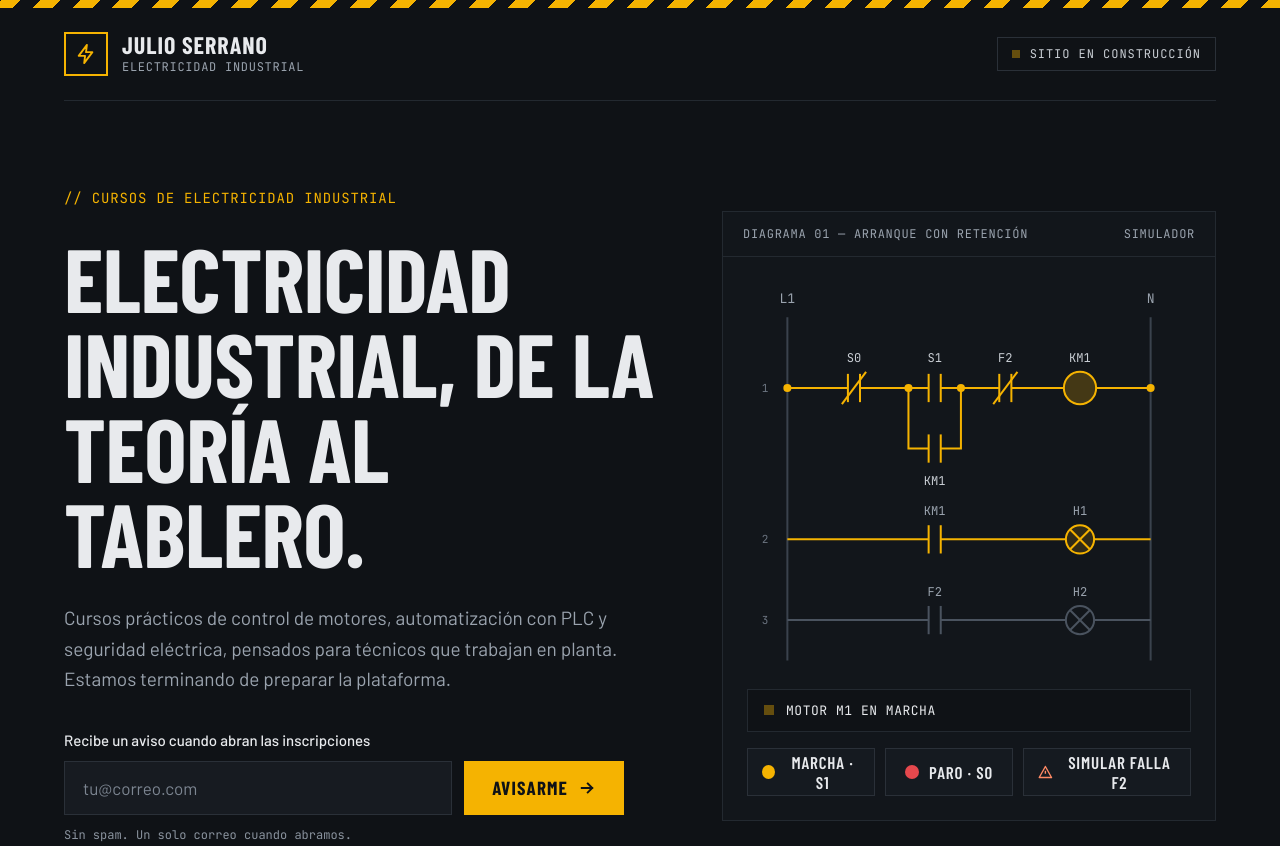
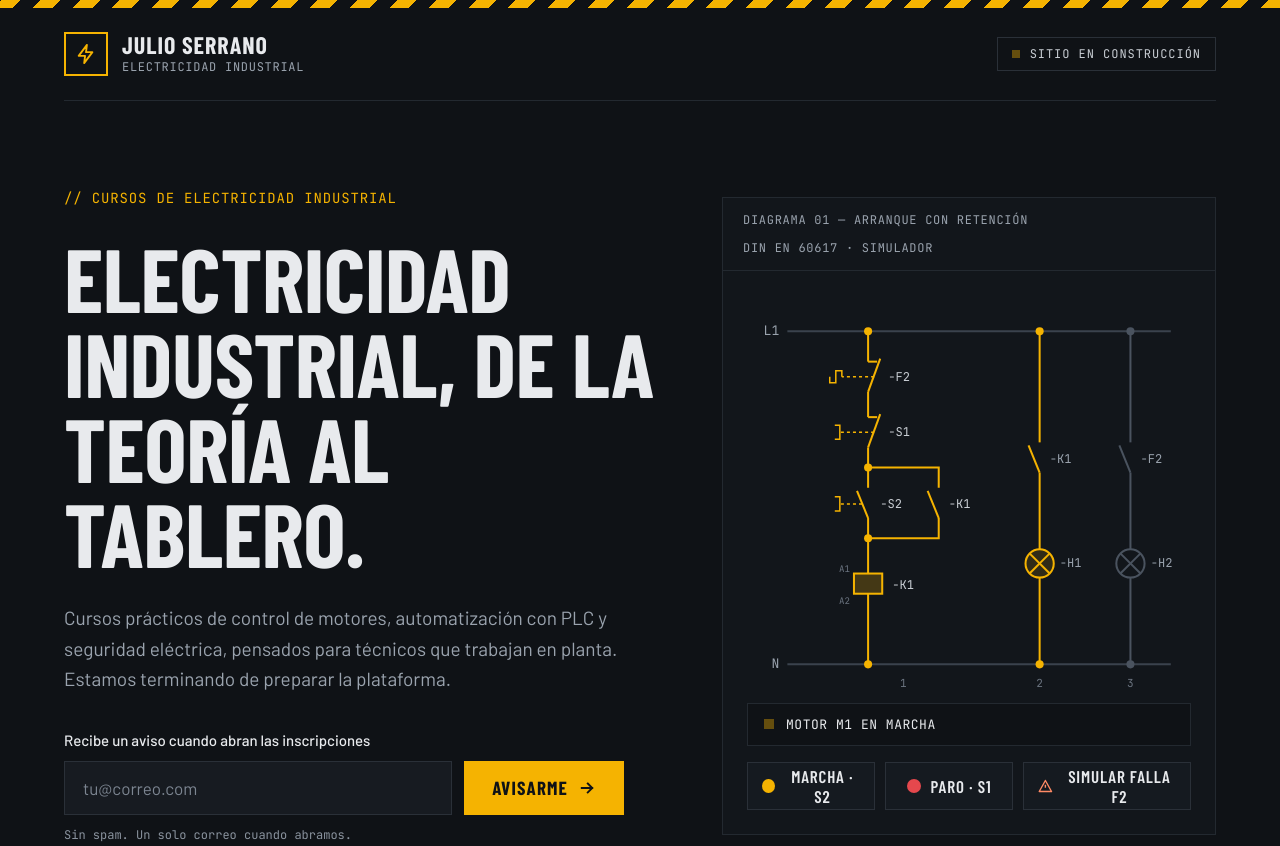
Before and after one commit to zerogapcode/julioserrano.site, a plain HTML site: page index.html in a window 1280 px wide. Shown: the top 846 px of the page. Drawn offline with nearby package versions, Linux system fonts and the light colour scheme.

Commit message:
Esquema del simulador con simbología DIN EN 60617 en lugar de NEMA
Co-Authored-By: Claude Opus 5.5 <noreply@anthropic.com>

```diff
--- a/index.html
+++ b/index.html
@@ -101,11 +101,12 @@
     .sim-draw svg { display: block; width: 100%; height: auto; }
 
     .w1, .w2, .w3 { stroke: var(--off); transition: stroke .25s ease, fill .25s ease; }
-    .d1 { fill: var(--off); transition: fill .25s ease; }
+    .d1, .d2, .d3 { fill: var(--off); transition: fill .25s ease; }
     .coil, .lamp { fill: transparent; fill-opacity: .4; }
     .coil { fill-opacity: .22; }
     .sim[data-state="run"] .w1, .sim[data-state="run"] .w2 { stroke: var(--accent); }
-    .sim[data-state="run"] .d1 { fill: var(--accent); }
+    .sim[data-state="run"] .d1, .sim[data-state="run"] .d2 { fill: var(--accent); }
+    .sim[data-state="fault"] .d3 { fill: var(--fault); }
     .sim[data-state="run"] .coil { fill: var(--accent); }
     .sim[data-state="run"] .lamp-h1 { fill: var(--accent); animation: glow 1.4s ease-in-out infinite; }
     .sim[data-state="fault"] .w3 { stroke: var(--fault); }
@@ -213,87 +214,104 @@
         <figure class="sim" id="sim" data-state="run">
           <figcaption class="sim-head">
             <span>Diagrama 01 — Arranque con retención</span>
-            <span>Simulador</span>
+            <span>DIN EN 60617 · Simulador</span>
           </figcaption>
           <div class="sim-draw">
-            <svg viewBox="0 0 440 400" fill="none" font-family="JetBrains Mono, monospace" role="img" aria-label="Diagrama de control: paro S0, marcha S1 con contacto de retención KM1, relé térmico F2, bobina KM1, lámpara de marcha H1 y lámpara de falla H2">
+            <svg viewBox="0 0 440 400" fill="none" font-family="JetBrains Mono, monospace" role="img" aria-label="Esquema de control según DIN EN 60617: relé térmico -F2, pulsador de paro -S1, pulsador de marcha -S2 con contacto de retención -K1, bobina del contactor -K1, lámpara de marcha -H1 y lámpara de falla -H2">
+              <!-- Barras de alimentación -->
               <g stroke="#3A424D" stroke-width="2">
-                <line x1="40" y1="40" x2="40" y2="380"/>
-                <line x1="400" y1="40" x2="400" y2="380"/>
+                <line x1="40" y1="40" x2="420" y2="40"/>
+                <line x1="40" y1="370" x2="420" y2="370"/>
               </g>
               <g fill="#9AA3AE" font-size="13">
-                <text x="40" y="26" text-anchor="middle">L1</text>
-                <text x="400" y="26" text-anchor="middle">N</text>
+                <text x="32" y="44" text-anchor="end">L1</text>
+                <text x="32" y="374" text-anchor="end">N</text>
               </g>
               <g fill="#6B7480" font-size="11">
-                <text x="18" y="114" text-anchor="middle">1</text>
-                <text x="18" y="264" text-anchor="middle">2</text>
-                <text x="18" y="344" text-anchor="middle">3</text>
+                <text x="155" y="392" text-anchor="middle">1</text>
+                <text x="290" y="392" text-anchor="middle">2</text>
+                <text x="380" y="392" text-anchor="middle">3</text>
               </g>
 
-              <!-- Línea 1: S0 (NC) – S1 (NA) con retención KM1 – F2 (NC) – bobina KM1 -->
+              <!-- Vía 1: -F2 (NC 95-96) · -S1 paro (NC) · -S2 marcha (NA) ∥ -K1 retención · bobina -K1 -->
               <g class="w1" stroke-width="2">
-                <line x1="40" y1="110" x2="100" y2="110"/>
-                <line x1="100" y1="96" x2="100" y2="124"/>
-                <line x1="112" y1="96" x2="112" y2="124"/>
-                <line x1="94" y1="126" x2="118" y2="94"/>
-                <line x1="112" y1="110" x2="180" y2="110"/>
-                <line x1="180" y1="96" x2="180" y2="124"/>
-                <line x1="192" y1="96" x2="192" y2="124"/>
-                <line x1="192" y1="110" x2="250" y2="110"/>
-                <line x1="250" y1="96" x2="250" y2="124"/>
-                <line x1="262" y1="96" x2="262" y2="124"/>
-                <line x1="244" y1="126" x2="268" y2="94"/>
-                <line x1="262" y1="110" x2="314" y2="110"/>
-                <circle class="coil" cx="330" cy="110" r="16"/>
-                <line x1="346" y1="110" x2="400" y2="110"/>
-                <polyline points="160,110 160,170 180,170"/>
-                <line x1="180" y1="156" x2="180" y2="184"/>
-                <line x1="192" y1="156" x2="192" y2="184"/>
-                <polyline points="192,170 212,170 212,110"/>
+                <line x1="120" y1="40" x2="120" y2="70"/>
+                <line x1="120" y1="70" x2="129" y2="70"/>
+                <line x1="120" y1="100" x2="132" y2="67"/>
+                <line x1="120" y1="100" x2="120" y2="125"/>
+                <line x1="120" y1="125" x2="129" y2="125"/>
+                <line x1="120" y1="155" x2="132" y2="122"/>
+                <line x1="120" y1="155" x2="120" y2="195"/>
+                <polyline points="120,175 190,175 190,195"/>
+                <line x1="120" y1="225" x2="109" y2="198"/>
+                <line x1="190" y1="225" x2="179" y2="198"/>
+                <line x1="120" y1="225" x2="120" y2="280"/>
+                <polyline points="190,225 190,245 120,245"/>
+                <rect class="coil" x="106" y="280" width="28" height="20"/>
+                <line x1="120" y1="300" x2="120" y2="370"/>
+              </g>
+              <g class="w1" stroke-width="1.5" stroke-dasharray="3 3">
+                <line x1="126" y1="85" x2="94" y2="85"/>
+                <line x1="126" y1="140" x2="92" y2="140"/>
+                <line x1="114" y1="211" x2="92" y2="211"/>
+              </g>
+              <g class="w1" stroke-width="1.5">
+                <path d="M94 85V79H88V91H82V85"/>
+                <path d="M87 133H92V147H87"/>
+                <path d="M87 204H92V218H87"/>
               </g>
               <g class="d1">
-                <circle cx="160" cy="110" r="4"/>
-                <circle cx="212" cy="110" r="4"/>
-                <circle cx="40" cy="110" r="4"/>
-                <circle cx="400" cy="110" r="4"/>
+                <circle cx="120" cy="40" r="4"/>
+                <circle cx="120" cy="175" r="4"/>
+                <circle cx="120" cy="245" r="4"/>
+                <circle cx="120" cy="370" r="4"/>
               </g>
               <g fill="#C9CED4" font-size="12">
-                <text x="106" y="84" text-anchor="middle">S0</text>
-                <text x="186" y="84" text-anchor="middle">S1</text>
-                <text x="256" y="84" text-anchor="middle">F2</text>
-                <text x="330" y="84" text-anchor="middle">KM1</text>
-                <text x="186" y="206" text-anchor="middle">KM1</text>
+                <text x="140" y="89">-F2</text>
+                <text x="140" y="144">-S1</text>
+                <text x="132" y="215">-S2</text>
+                <text x="200" y="215">-K1</text>
+                <text x="144" y="295">-K1</text>
+              </g>
+              <g fill="#6B7480" font-size="9">
+                <text x="102" y="278" text-anchor="end">A1</text>
+                <text x="102" y="310" text-anchor="end">A2</text>
               </g>
 
-              <!-- Línea 2: KM1 (NA) – lámpara de marcha H1 -->
+              <!-- Vía 2: -K1 (NA 13-14) · lámpara de marcha -H1 -->
               <g class="w2" stroke-width="2">
-                <line x1="40" y1="260" x2="180" y2="260"/>
-                <line x1="180" y1="246" x2="180" y2="274"/>
-                <line x1="192" y1="246" x2="192" y2="274"/>
-                <line x1="192" y1="260" x2="316" y2="260"/>
-                <circle class="lamp lamp-h1" cx="330" cy="260" r="14"/>
-                <line x1="320" y1="250" x2="340" y2="270"/>
-                <line x1="340" y1="250" x2="320" y2="270"/>
-                <line x1="344" y1="260" x2="400" y2="260"/>
+                <line x1="290" y1="40" x2="290" y2="150"/>
+                <line x1="290" y1="180" x2="279" y2="153"/>
+                <line x1="290" y1="180" x2="290" y2="256"/>
+                <circle class="lamp lamp-h1" cx="290" cy="270" r="14"/>
+                <line x1="280" y1="260" x2="300" y2="280"/>
+                <line x1="300" y1="260" x2="280" y2="280"/>
+                <line x1="290" y1="284" x2="290" y2="370"/>
+              </g>
+              <g class="d2">
+                <circle cx="290" cy="40" r="4"/>
+                <circle cx="290" cy="370" r="4"/>
               </g>
 
-              <!-- Línea 3: F2 (NA) – lámpara de falla H2 -->
+              <!-- Vía 3: -F2 (NA 97-98) · lámpara de falla -H2 -->
               <g class="w3" stroke-width="2">
-                <line x1="40" y1="340" x2="180" y2="340"/>
-                <line x1="180" y1="326" x2="180" y2="354"/>
-                <line x1="192" y1="326" x2="192" y2="354"/>
-                <line x1="192" y1="340" x2="316" y2="340"/>
-                <circle class="lamp lamp-h2" cx="330" cy="340" r="14"/>
-                <line x1="320" y1="330" x2="340" y2="350"/>
-                <line x1="340" y1="330" x2="320" y2="350"/>
-                <line x1="344" y1="340" x2="400" y2="340"/>
+                <line x1="380" y1="40" x2="380" y2="150"/>
+                <line x1="380" y1="180" x2="369" y2="153"/>
+                <line x1="380" y1="180" x2="380" y2="256"/>
+                <circle class="lamp lamp-h2" cx="380" cy="270" r="14"/>
+                <line x1="370" y1="260" x2="390" y2="280"/>
+                <line x1="390" y1="260" x2="370" y2="280"/>
+                <line x1="380" y1="284" x2="380" y2="370"/>
+              </g>
+              <g class="d3">
+                <circle cx="380" cy="40" r="4"/>
+                <circle cx="380" cy="370" r="4"/>
               </g>
               <g fill="#9AA3AE" font-size="12">
-                <text x="186" y="236" text-anchor="middle">KM1</text>
-                <text x="330" y="236" text-anchor="middle">H1</text>
-                <text x="186" y="316" text-anchor="middle">F2</text>
-                <text x="330" y="316" text-anchor="middle">H2</text>
+                <text x="300" y="170">-K1</text>
+                <text x="310" y="274">-H1</text>
+                <text x="390" y="170">-F2</text>
+                <text x="400" y="274">-H2</text>
               </g>
             </svg>
           </div>
@@ -306,11 +324,11 @@
           <div class="controls">
             <button type="button" class="ctl" id="btn-start">
               <span class="pb" style="background: var(--accent)" aria-hidden="true"></span>
-              Marcha · S1
+              Marcha · S2
             </button>
             <button type="button" class="ctl" id="btn-stop">
               <span class="pb" style="background: var(--stop)" aria-hidden="true"></span>
-              Paro · S0
+              Paro · S1
             </button>
             <button type="button" class="ctl ctl-wide" id="btn-trip">
               <svg width="16" height="16" viewBox="0 0 24 24" fill="none" stroke="#FF8A65" stroke-width="2.25" stroke-linejoin="round" aria-hidden="true"><path d="M12 3l10 18H2z"/><path d="M12 10v5M12 18v.01"/></svg>
```
